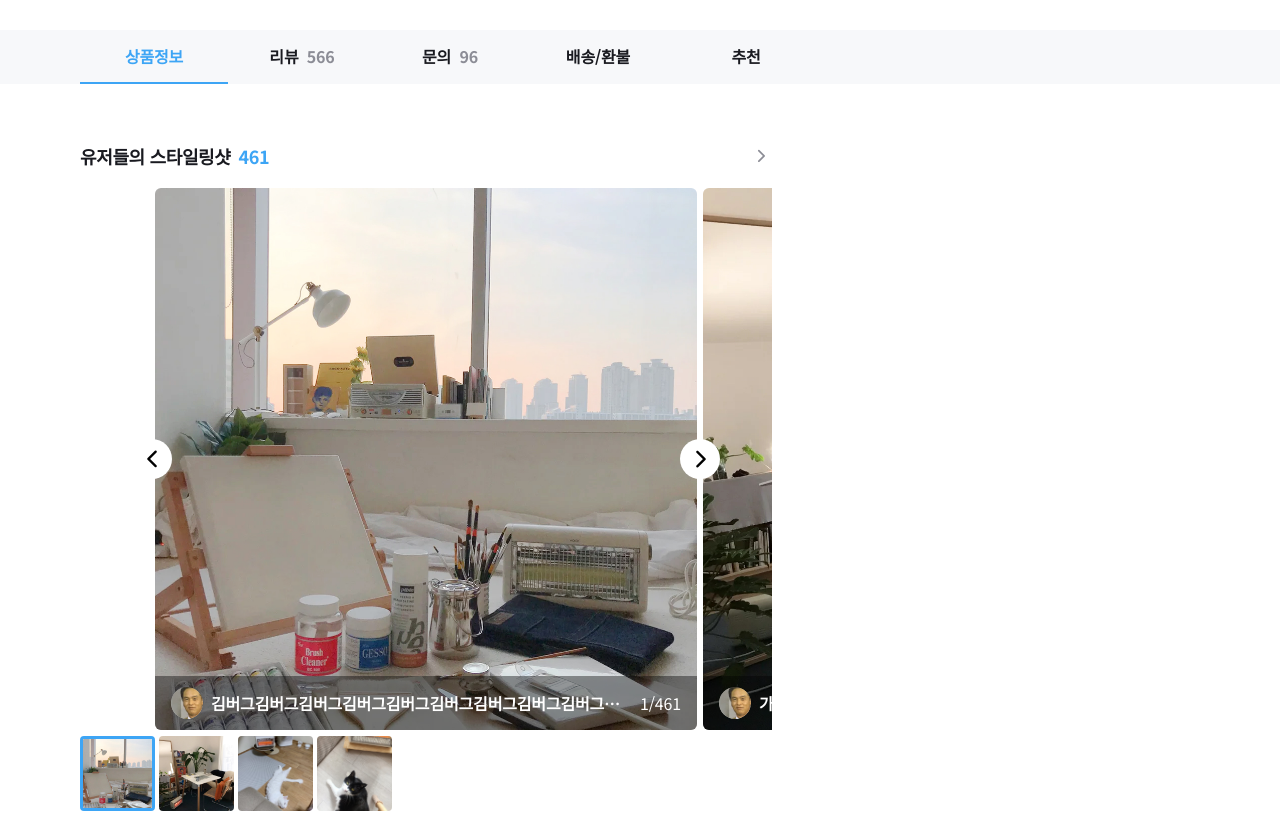
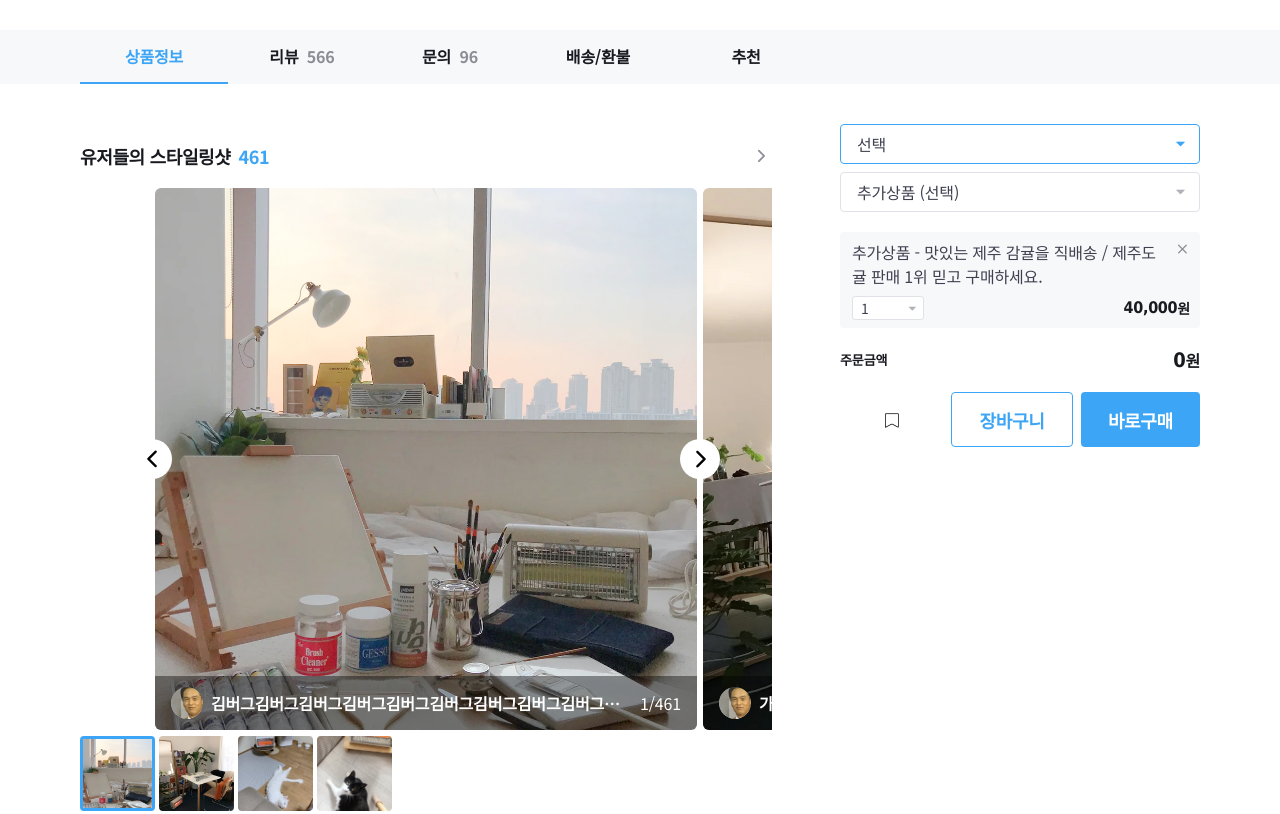
Before and after one commit to kimyerimweb/tomorrow-house, a website built with webpack: page index.html in a window 1280 px wide. Shown: the part 900-1714 px from the top of the page. Built offline with nearby package versions, Linux system fonts and the light colour scheme; files whose address does not match are found by name.

Commit message:
🚧 Mark up floating-order-form

```diff
--- a/index.html
+++ b/index.html
@@ -2040,6 +2040,139 @@
             </section>
             <div class="product-section-divider sm-only" aria-hidden></div>
           </div>
+
+          <div class="col-lg-4 lg-only">
+            <form
+              class="floating-order-form order-form"
+              action="/"
+              method="POST"
+            >
+              <div class="order-inputs">
+                <div class="select-group is-active">
+                  <select
+                    class="form-select"
+                    id="floating-order-form-select-1"
+                    required
+                  >
+                    <option>선택</option>
+                    <option value="1">
+                      선택 사항1 선택 사항1선택 사항1선택 사항1선택 사항1선택
+                      사항1선택 사항1선택 사항1선택 사항1선택 사항1선택
+                      사항1선택 사항1선택 사항1선택 사항1
+                    </option>
+                    <option value="2">선택 사항2</option>
+                    <option value="3">선택 사항3</option>
+                    <option value="4">선택 사항4</option>
+                    <option value="5">선택 사항5</option>
+                  </select>
+                  <i class="ic-caret" aria-hidden></i>
+                </div>
+
+                <div class="select-group">
+                  <select class="form-select" id="floating-order-form-select-2">
+                    <option>추가상품 (선택)</option>
+                    <option value="1">
+                      선택 사항1 선택 사항1선택 사항1선택 사항1선택 사항1선택
+                      사항1선택 사항1선택 사항1선택 사항1선택 사항1선택
+                      사항1선택 사항1선택 사항1선택 사항1
+                    </option>
+                    <option value="2">선택 사항2</option>
+                    <option value="3">선택 사항3</option>
+                    <option value="4">선택 사항4</option>
+                    <option value="5">선택 사항5</option>
+                  </select>
+                  <i class="ic-caret" aria-hidden></i>
+                </div>
+              </div>
+
+              <div class="order-checkout">
+                <ul class="checkout-list">
+                  <li class="checkout-item">
+                    <div class="checkout-card">
+                      <header class="checkout-header">
+                        <h4 class="checkout-title">
+                          추가상품 - 맛있는 제주 감귤을 직배송 / 제주도 귤 판매
+                          1위 믿고 구매하세요.
+                        </h4>
+
+                        <button
+                          class="delete-button"
+                          type="button"
+                          aria-label="해당 상품 삭제"
+                        >
+                          <i class="ic-close" aria-hidden></i>
+                        </button>
+                      </header>
+
+                      <footer class="checkout-footer">
+                        <div class="checkout-select">
+                          <select
+                            class="form-select"
+                            id="floating-order-form-checkout-item-1"
+                          >
+                            <option value="1">1</option>
+                            <option value="2">2</option>
+                            <option value="3">3</option>
+                            <option value="4">4</option>
+                            <option value="5">5</option>
+                          </select>
+                          <i class="ic-caret" aria-hidden></i>
+                        </div>
+
+                        <output
+                          class="checkout-output"
+                          for="floating-order-form-checkout-item-1"
+                        >
+                          <div class="price-16">
+                            <strong class="amount">40,000</strong>
+                            <span class="currency">원</span>
+                          </div>
+                        </output>
+                      </footer>
+                    </div>
+                  </li>
+                </ul>
+              </div>
+
+              <dl class="order-summary">
+                <dt>주문금액</dt>
+                <dd>
+                  <output
+                    for="floating-order-form-select-1 floating-order-form-select-2"
+                    ><div class="price-20">
+                      <strong class="amount">0</strong>
+                      <span class="currency">원</span>
+                    </div></output
+                  >
+                </dd>
+              </dl>
+
+              <div class="button-group">
+                <!--북마크를 아직 하지 않은 경우-->
+                <button
+                  class="bookmark-button btn-55"
+                  type="button"
+                  aria-label="북마크에 추가"
+                >
+                  <i class="ic-bookmark" aria-hidden></i>
+                </button>
+                <!-- 북마크를 한 경우
+                  <button
+                    class="bookmark-button is-active btn-55"
+                    type="button"
+                    aria-label="북마크에 해제"
+                  >
+                  <i class="ic-bookmark-filled" aria-hidden></i>
+                </button> -->
+                <button class="btn-outlined btn-55" type="button">
+                  장바구니
+                </button>
+                <button class="btn-primary btn-55" type="submit">
+                  바로구매
+                </button>
+              </div>
+            </form>
+          </div>
         </div>
       </div>
 
```
